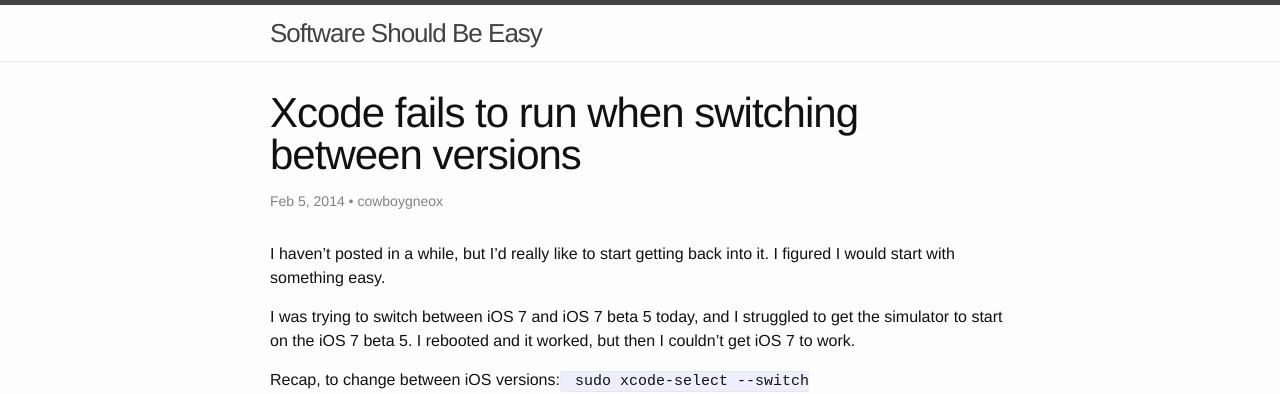
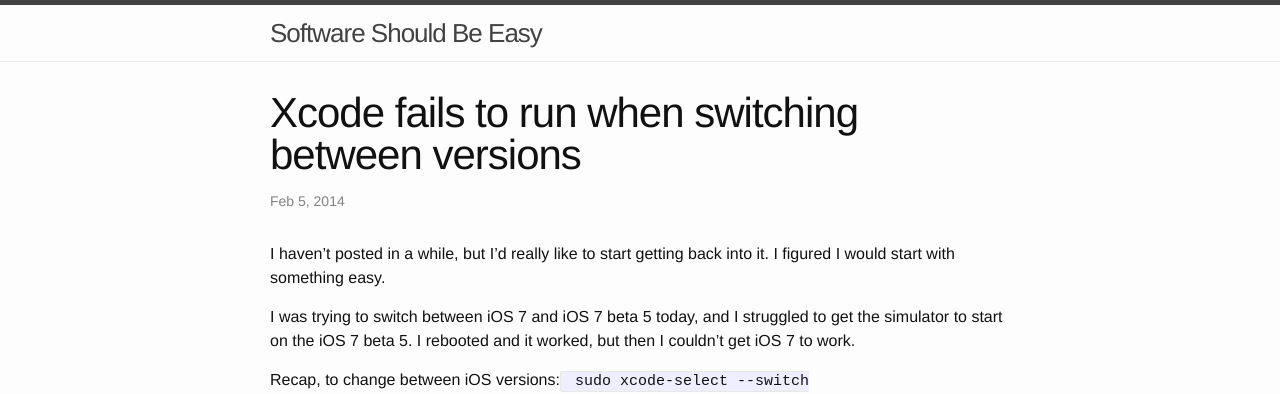
Before and after one commit to cowboygneox/cowboygneox.github.io, a Jekyll site: the page built from _posts/2014-02-05-xcode-fails-to-run-when-switching-between-versions.markdown, in a window 1280 px wide. Shown: the top 394 px of the page. Built offline with Jekyll 4.4.1, drawn with Linux system fonts in a browser that asks for light colours; comment, search, counter and statistics services are not loaded.

Commit message:
Removing author from the page since it's always the same author (me).

```diff
--- a/_layouts/post.html
+++ b/_layouts/post.html
@@ -5,7 +5,7 @@ layout: default
 
   <header class="post-header">
     <h1 class="post-title" itemprop="name headline">{{ page.title }}</h1>
-    <p class="post-meta"><time datetime="{{ page.date | date_to_xmlschema }}" itemprop="datePublished">{{ page.date | date: "%b %-d, %Y" }}</time>{% if page.author %} • <span itemprop="author" itemscope itemtype="http://schema.org/Person"><span itemprop="name">{{ page.author }}</span></span>{% endif %}</p>
+    <p class="post-meta"><time datetime="{{ page.date | date_to_xmlschema }}" itemprop="datePublished">{{ page.date | date: "%b %-d, %Y" }}</time></p>
   </header>
 
   <div class="post-content" itemprop="articleBody">
```
